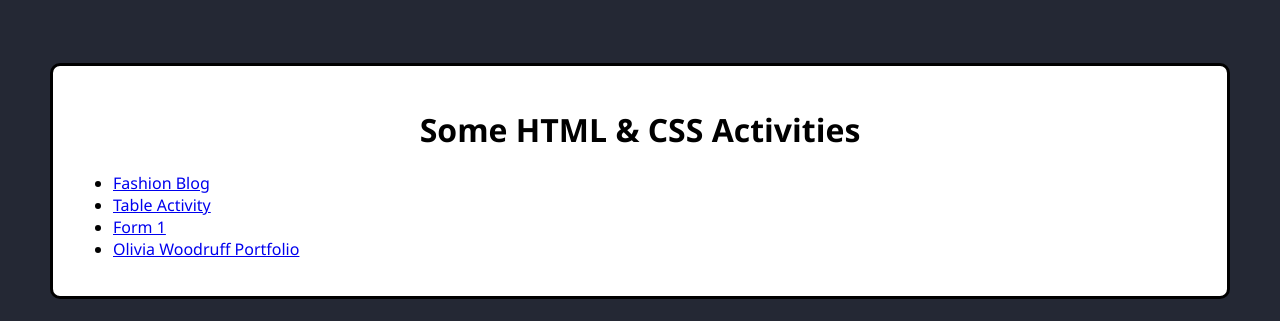
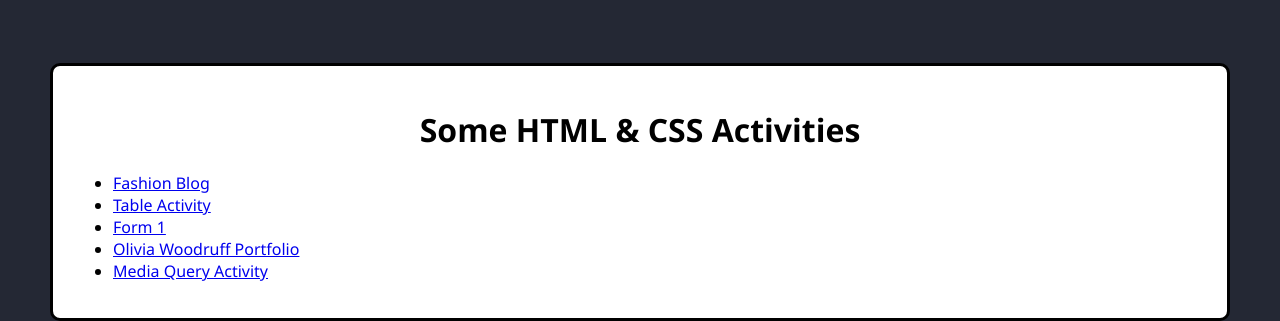
Before and after one commit to EarlCoronado/EarlCoronado.github.io, a plain HTML site: page previousProject.html in a window 1280 px wide. Shown: the part 593-914 px from the top of the page. Before the commit the page ends 892 px from the top, so only its background shows below. Drawn offline with Linux system fonts and the light colour scheme.

Commit message:
Update previousProject.html

```diff
--- a/previousProject.html
+++ b/previousProject.html
@@ -55,6 +55,7 @@
                 <li><a href = "tablesActivity.html" target = "_blank">Table Activity</a></li>
                 <li><a href = "Coronado_HTML_Act.html" target = "_blank">Form 1</a></li>
                 <li><a href = "activities/css/olivia-woodruff-portfolio/index.html">Olivia Woodruff Portfolio</a></li>
+                <li><a href= "activities/mediaQueryActivity/index.html" target="_blank">Media Query Activity</a></li>
 
             </ul>
     </div>
```
